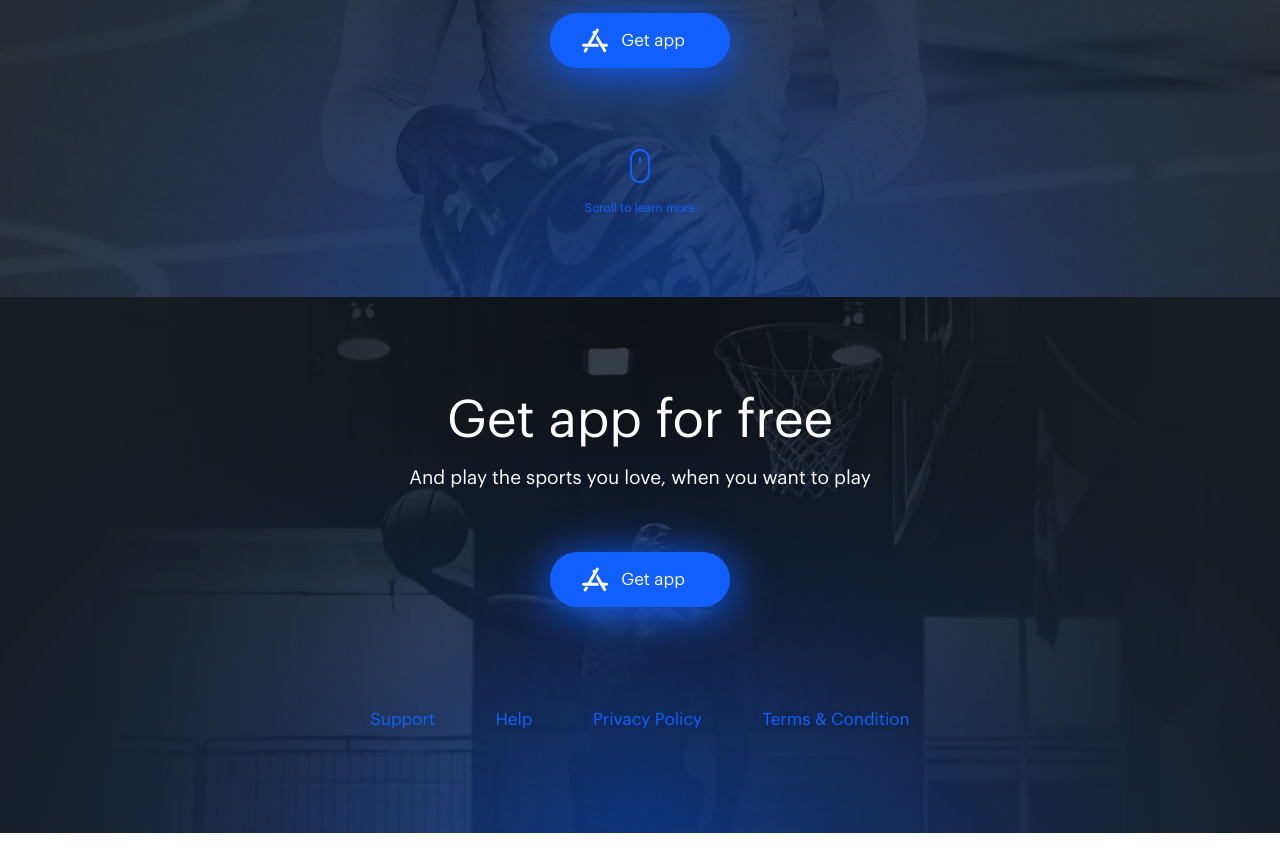
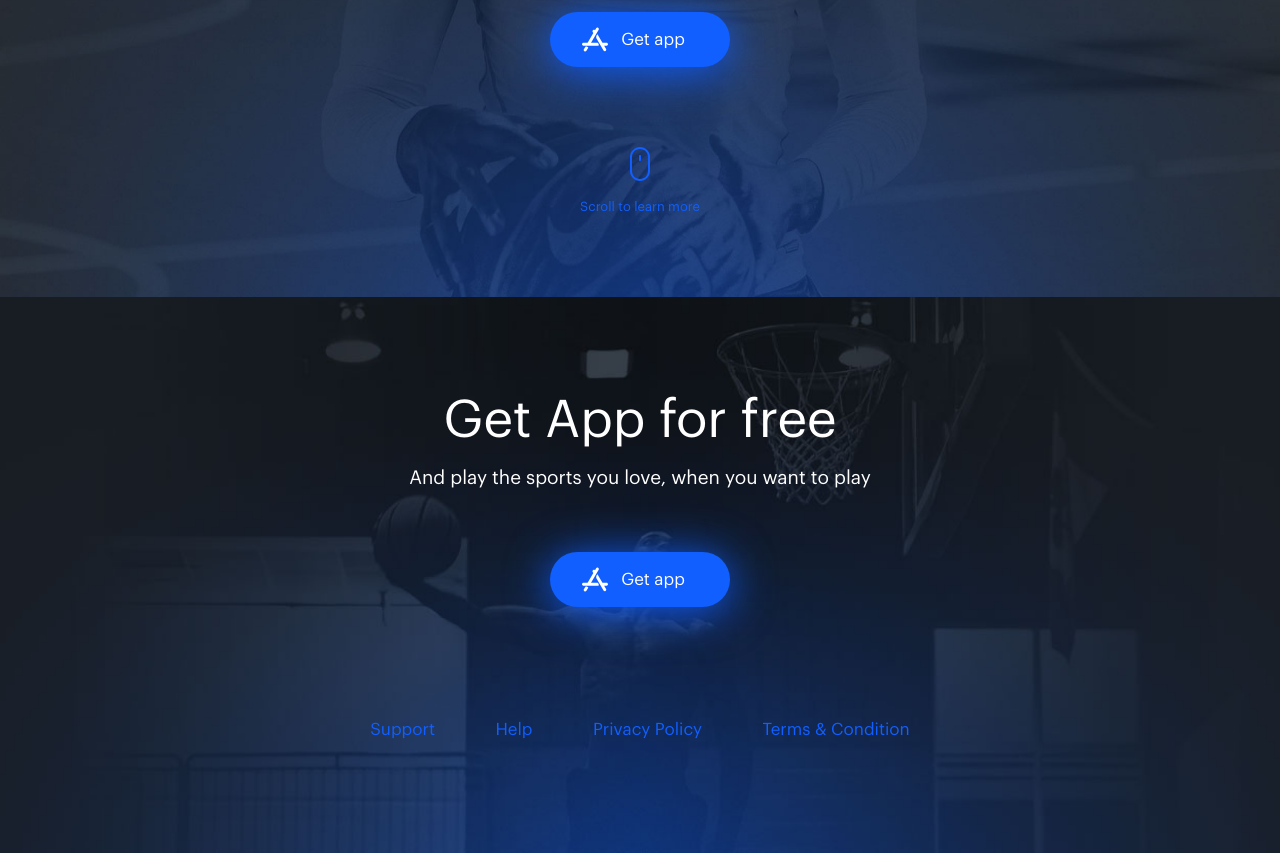
Before and after one commit to scoutrul/tklanding, a website: page src/jade/index.jade in a window 1280 px wide. Shown: the part 503-1356 px from the top of the page. Drawn offline with nearby package versions, Linux system fonts and the light colour scheme; files that its build step writes are made by us from their sources; files whose address does not match are found by name.

Commit message:
сетка шрифты хэд фут

```diff
--- a/src/jade/footer.jade
+++ b/src/jade/footer.jade
@@ -2,7 +2,7 @@
 include button.jade
 footer.container-fluid
 	.container
-		h2.header Get app for free
+		h2.header Get App for free
 		h5.slogan And play the sports you love, when you want to play
 		+button('Get app')
 
--- a/src/scss/footer.scss
+++ b/src/scss/footer.scss
@@ -11,6 +11,7 @@ footer {
 	.container {
 		display: flex;
 		align-items: center;
+		width: 100%;
 		margin: 100px 0;
 		flex-direction: column;
 		text-align: center;
@@ -34,12 +35,17 @@ footer {
 			width: 100%;
 			max-width: 600px;
 			padding-left: 0;
+			margin: auto;
 			margin-bottom: 0;
 			list-style: none;
-			margin: auto;
+			flex-flow: row wrap;
+			@media(max-width: 500px) {
+				flex-flow: column wrap;
+			}
 			li {
 				margin: auto;
-				color: $blue;
+				padding: 10px;
+				color: #115ffe;
 				font-size: 17px;
 			}
 		}
--- a/src/scss/hero.scss
+++ b/src/scss/hero.scss
@@ -49,6 +49,7 @@
 			margin: auto 0 0;
 			flex-flow: column wrap;
 			color: $blue;
+			font-size: 13px;
 			img {
 				margin: 16px 0;
 			}
```
Also changed, not shown: dest/css/index.css, dest/index.html.
